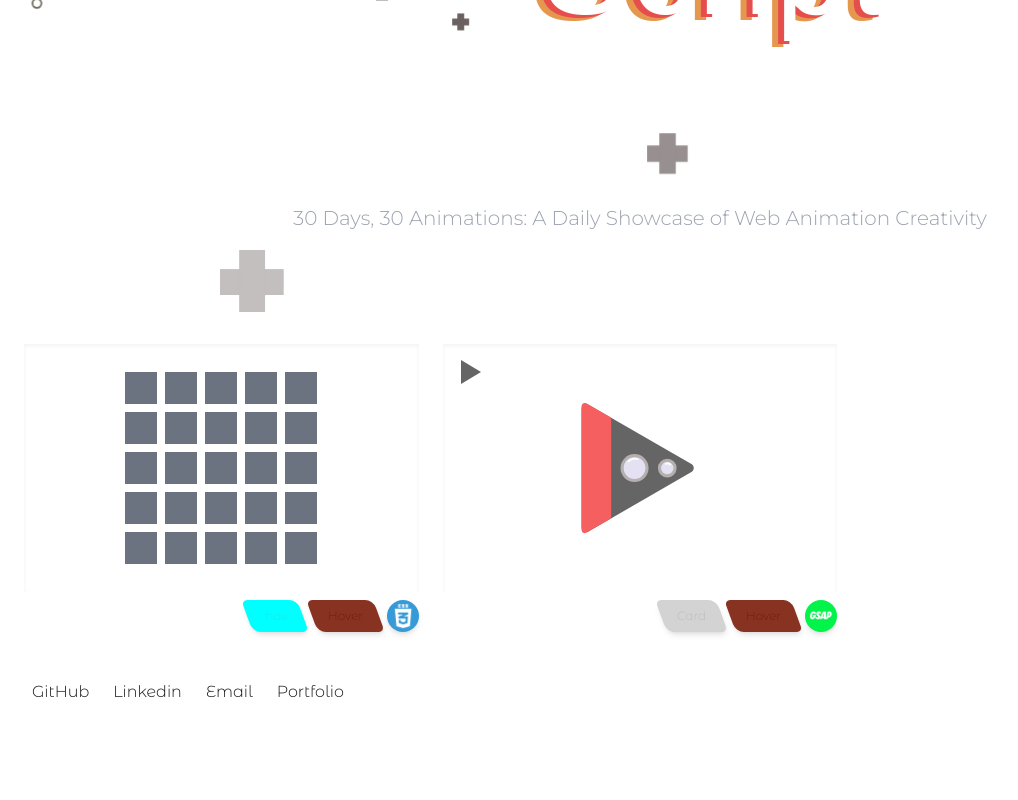
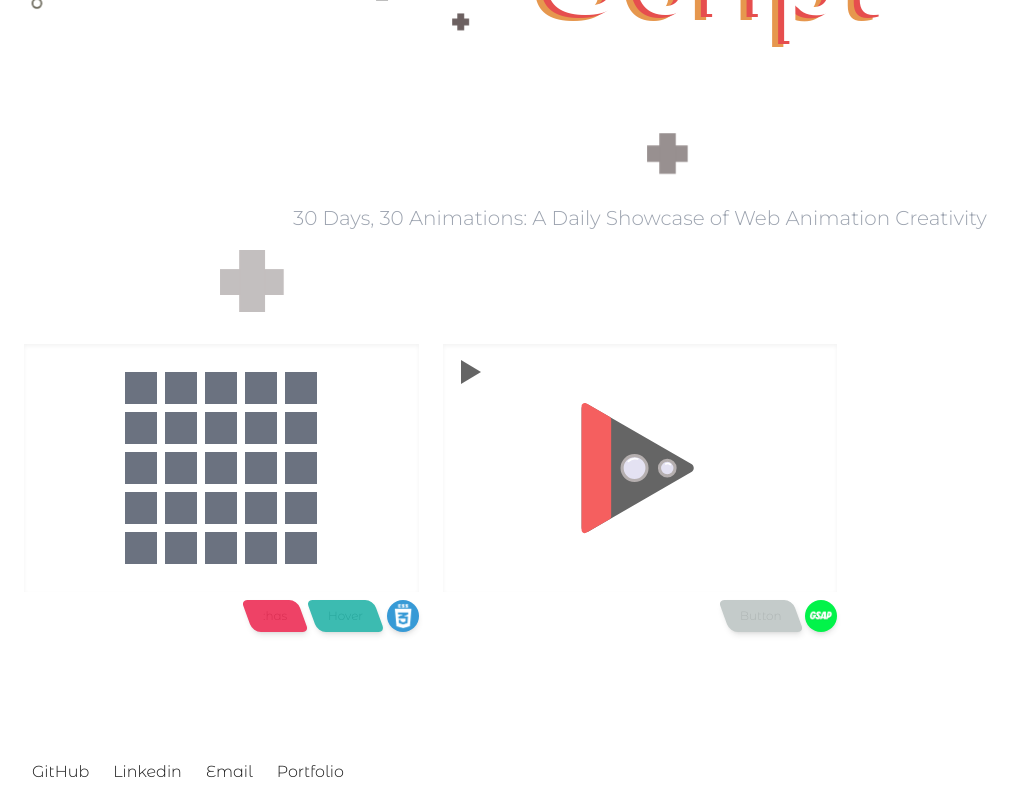
Before and after one commit to mlee2197/motion-script, a Next.js app: page / in a window 1280 px wide. Shown: the part 488-1288 px from the top of the page, without its empty margins (0-1018 px from the left). Before the commit the page ends 1208 px from the top, so only its background shows below. Built offline with nearby package versions, Linux system fonts and the light colour scheme; a web font is replaced by a local one.

Commit message:
update categories

```diff
--- a/src/app/page.tsx
+++ b/src/app/page.tsx
@@ -45,14 +45,14 @@ export default function Home() {
             </div>
           </Card>
           <Card
-            tags={[COMPONENT_CATEGORIES.card, CSS_PROPERTY_CATEGORIES.hover]}
+            tags={[COMPONENT_CATEGORIES.button]}
             tool={ANIMATION_TOOLS.gsap}
           >
             <PlayRestart />
           </Card>
         </div>
       </main>
-      <footer className="flex gap-6 container-padding-x container-padding-y">
+      <footer className="flex gap-6 mt-10 container-padding-x container-padding-y md:mt-20">
         {/* TODO: update to use icons */}
         <a href="https://github.com/mattlee007/animation-suite">GitHub</a>
         <a href="https://www.linkedin.com/in/matthewlee1297/">Linkedin</a>
--- a/src/static/categories.ts
+++ b/src/static/categories.ts
@@ -25,26 +25,26 @@ export const ANIMATION_TOOLS = {
 export const CSS_PROPERTY_CATEGORIES = {
   hover: {
     name: "Hover",
-    color: "#832",
+    color: "#3CBBB1",
   },
   has: {
     name: ":has",
-    color: "#00FFFF",
+    color: "#EE4266",
   },
   onScroll: {
     name: "onScroll",
-    color: "#90EE90",
+    color: "#A2FAA3",
   },
   onLoad: {
     name: "onLoad",
-    color: "#FFA500",
+    color: "#0471A6",
   },
 };
 
 export const COMPONENT_CATEGORIES = {
   button: {
     name: "Button",
-    color: "#FFD700",
+    color: "#C4CBCA",
   },
   card: {
     name: "Card",
```
